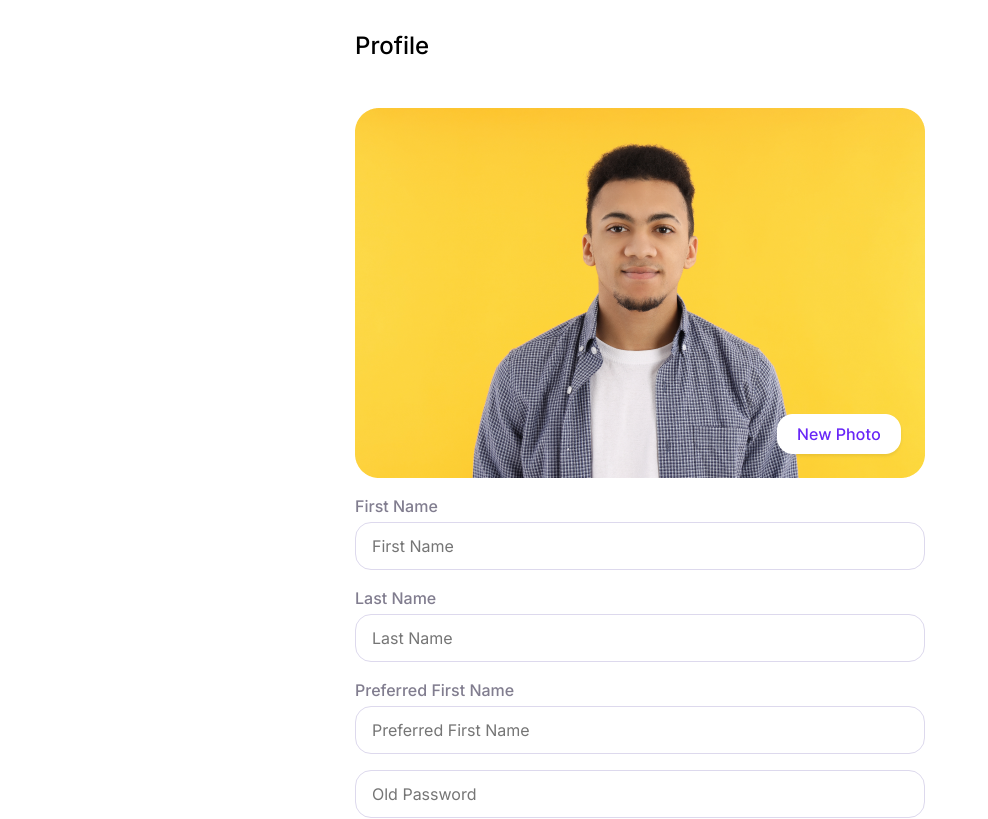
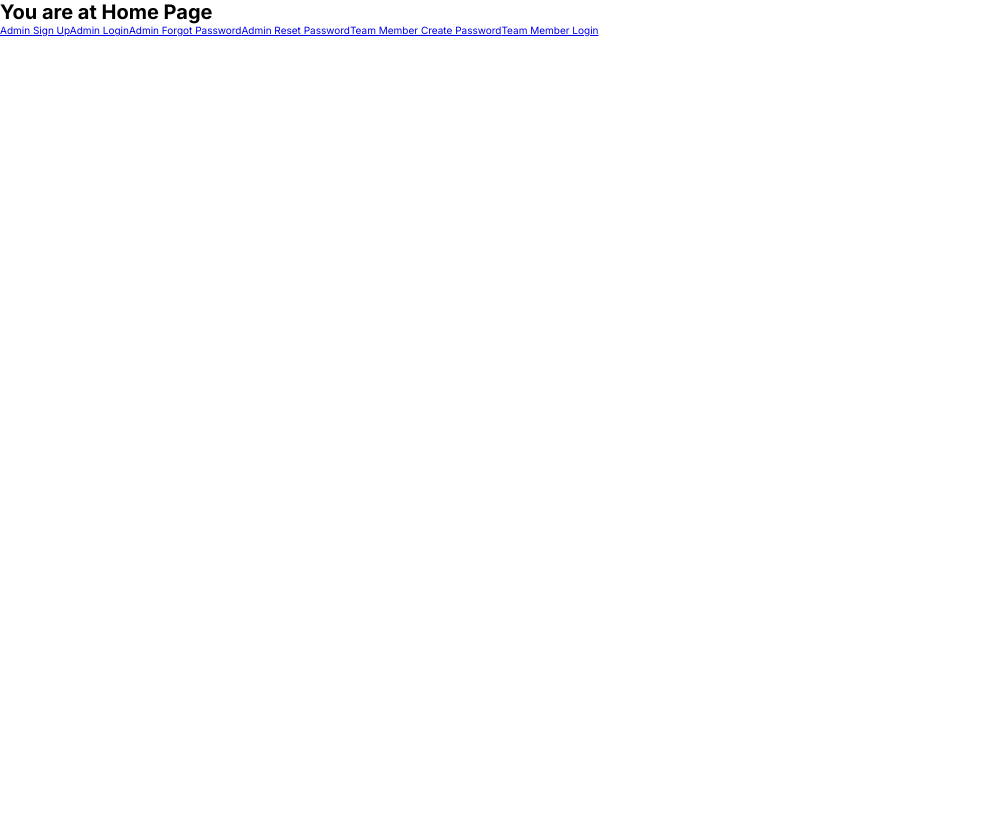
Before and after one commit to kulievtech/projectify-app-ui, a React (Create React App) app: page / in a window 1280 px wide. Shown: the top 819 px of the page, without its empty margins (0-988 px from the left). Built offline with nearby package versions, Linux system fonts and the light colour scheme.

Commit message:
set up basic routes

```diff
--- a/package.json
+++ b/package.json
@@ -12,6 +12,7 @@
         "@types/react-dom": "^18.2.18",
         "react": "^18.2.0",
         "react-dom": "^18.2.0",
+        "react-router-dom": "^6.21.1",
         "react-scripts": "5.0.1",
         "styled-components": "^6.1.6",
         "typescript": "^4.9.5",
--- a/src/App.tsx
+++ b/src/App.tsx
@@ -1,15 +1,17 @@
-import {
-    PersonalTasks,
-    Profile,
-    Projects,
-    Stories,
-    TeamMembers
-} from "./pages";
+import { Link } from "react-router-dom";
 
 const App = () => {
     return (
         <>
-            <Profile />
+            <h1>You are at Home Page</h1>
+            <Link to="admin/sign-up">Admin Sign Up</Link>
+            <Link to="admin/login">Admin Login</Link>
+            <Link to="admin/forgot-password">Admin Forgot Password</Link>
+            <Link to="admin/reset-password">Admin Reset Password</Link>
+            <Link to="team-member/create-password">
+                Team Member Create Password
+            </Link>
+            <Link to="team-member/login">Team Member Login</Link>
         </>
     );
 };
--- a/src/index.tsx
+++ b/src/index.tsx
@@ -2,16 +2,17 @@ import "./design-system/css/index.css";
 
 import React from "react";
 import ReactDOM from "react-dom/client";
-import { App } from "./App";
 
 import reportWebVitals from "./reportWebVitals";
+import { RouterProvider } from "react-router-dom";
+import { router } from "./router";
 
 const root = ReactDOM.createRoot(
     document.getElementById("root") as HTMLElement
 );
 root.render(
     <React.StrictMode>
-        <App />
+        <RouterProvider router={router} />
     </React.StrictMode>
 );
 
--- a/src/pages/admin-auth/reset-password/AdminResetPassword.tsx
+++ b/src/pages/admin-auth/reset-password/AdminResetPassword.tsx
@@ -3,6 +3,7 @@ import { PasswordWrapper } from "../../components";
 import { Input, Button } from "../../../design-system";
 import updatePassword from "../../../assets/images/update-password.svg";
 import styled from "styled-components";
+import { useSearchParams } from "react-router-dom";
 
 const Form = styled.form`
     width: 100%;
@@ -13,6 +14,8 @@ const Form = styled.form`
 const AdminResetPassword = () => {
     const [newPassword, setNewPassword] = useState<string>("");
     const [passwordConfirm, setPasswordConfirm] = useState<string>("");
+    const [searchParams] = useSearchParams();
+    const resetPasswordToken = searchParams.get("resetPasswordToken");
 
     const handleOnChangeNewPassword = (value: string) => {
         setNewPassword(value);
--- /dev/null
+++ b/src/router/index.tsx
@@ -0,0 +1,40 @@
+import {
+    createBrowserRouter,
+    createRoutesFromElements,
+    Route
+} from "react-router-dom";
+import {
+    AdminForgotPassword,
+    AdminLogin,
+    AdminResetPassword,
+    AdminSignUp,
+    TeamMemberCreatePassword,
+    TeamMemberLogin
+} from "../pages";
+import { App } from "../App";
+
+export const router = createBrowserRouter(
+    createRoutesFromElements(
+        <>
+            <Route path="/" element={<App />}></Route>
+            <Route path="/admin/sign-up" element={<AdminSignUp />}></Route>
+            <Route path="/admin/login" element={<AdminLogin />}></Route>
+            <Route
+                path="/admin/forgot-password"
+                element={<AdminForgotPassword />}
+            ></Route>
+            <Route
+                path="/admin/reset-password"
+                element={<AdminResetPassword />}
+            ></Route>
+            <Route
+                path="/team-member/create-password"
+                element={<TeamMemberCreatePassword />}
+            ></Route>
+            <Route
+                path="/team-member/login"
+                element={<TeamMemberLogin />}
+            ></Route>
+        </>
+    )
+);
```
Also changed, not shown: 1 other file (tests, documents, lock files or other folders).
